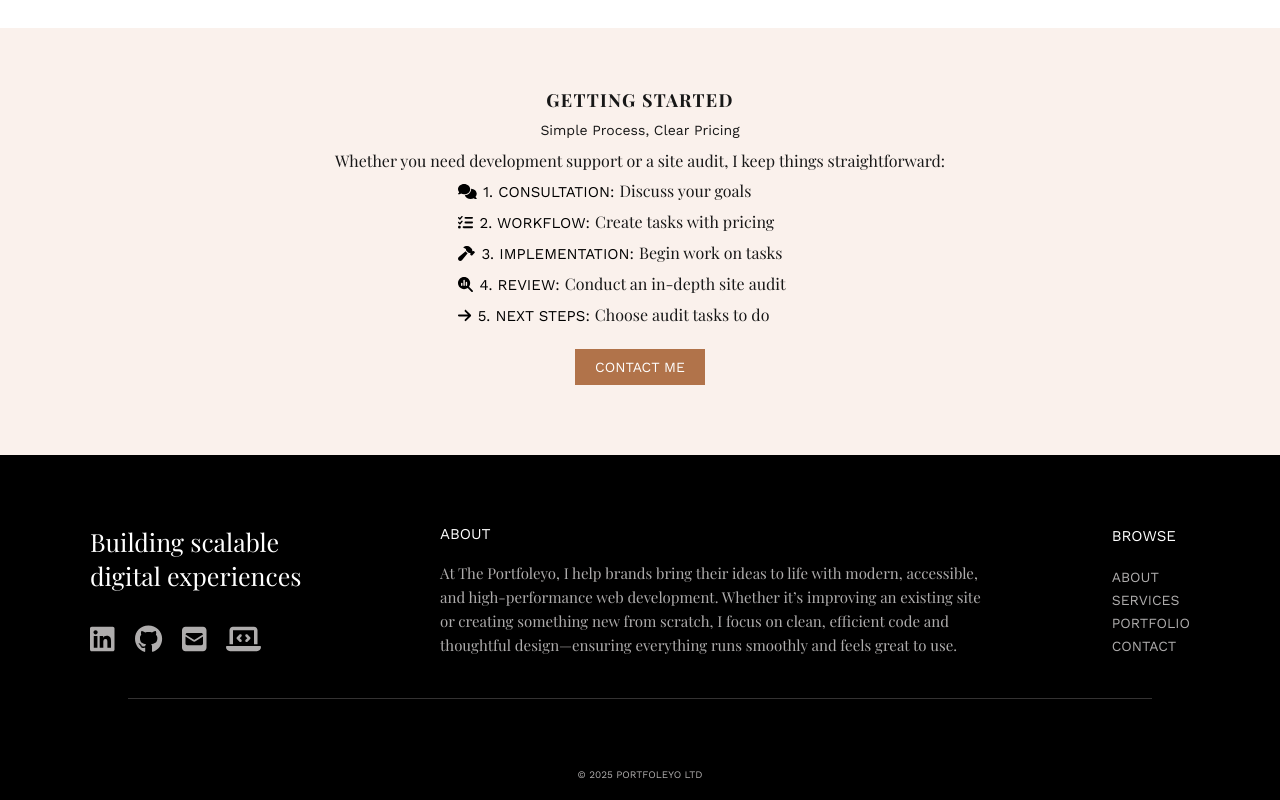
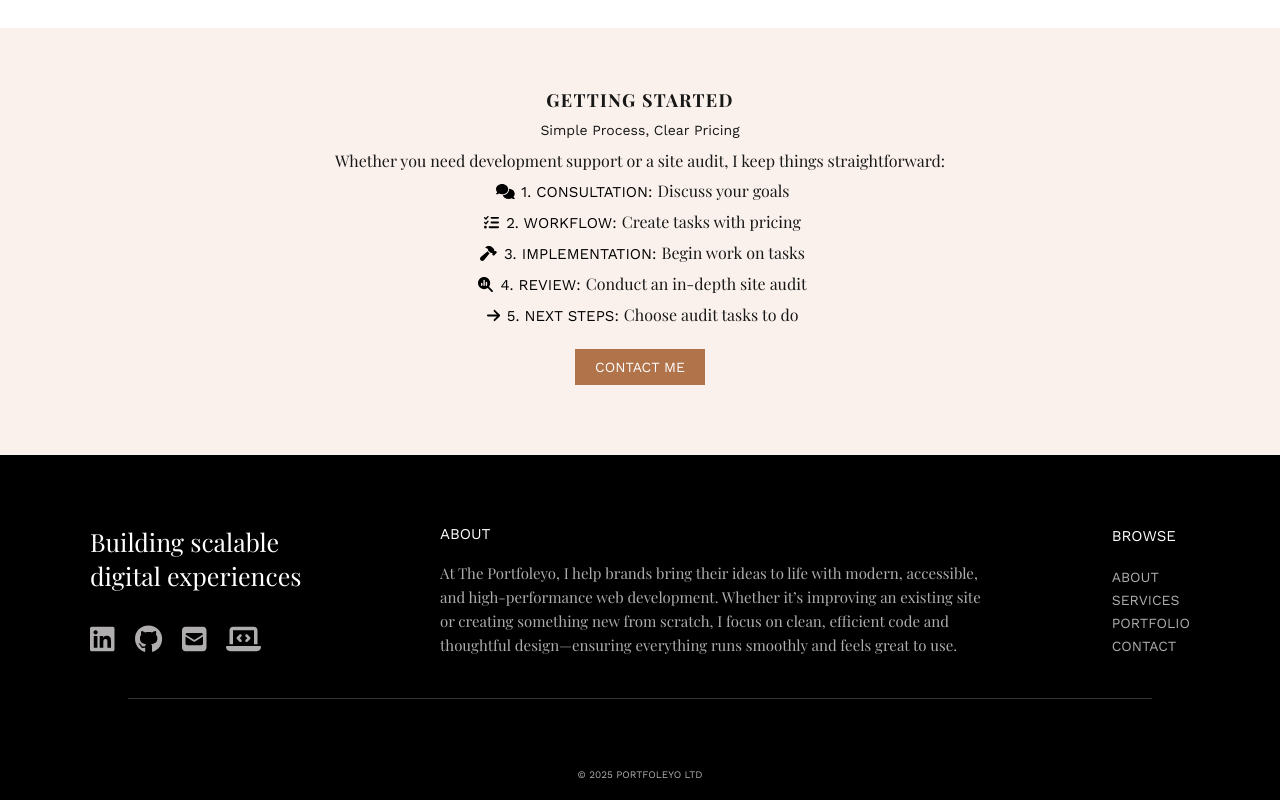
Before and after one commit to lindsayfoley/portfoleyo, a Next.js app: page /services in a window 1280 px wide. Shown: the part 1578-2378 px from the top of the page. Built offline with nearby package versions, Linux system fonts and the light colour scheme; a web font is replaced by a local one.

Commit message:
fixing alignment

```diff
--- a/src/styles/services.module.css
+++ b/src/styles/services.module.css
@@ -1,5 +1,4 @@
 .orderedlist {
-    max-width: 375px;
     margin: 0 auto;
-    text-align: left;
+    text-align: center;
 }
```
